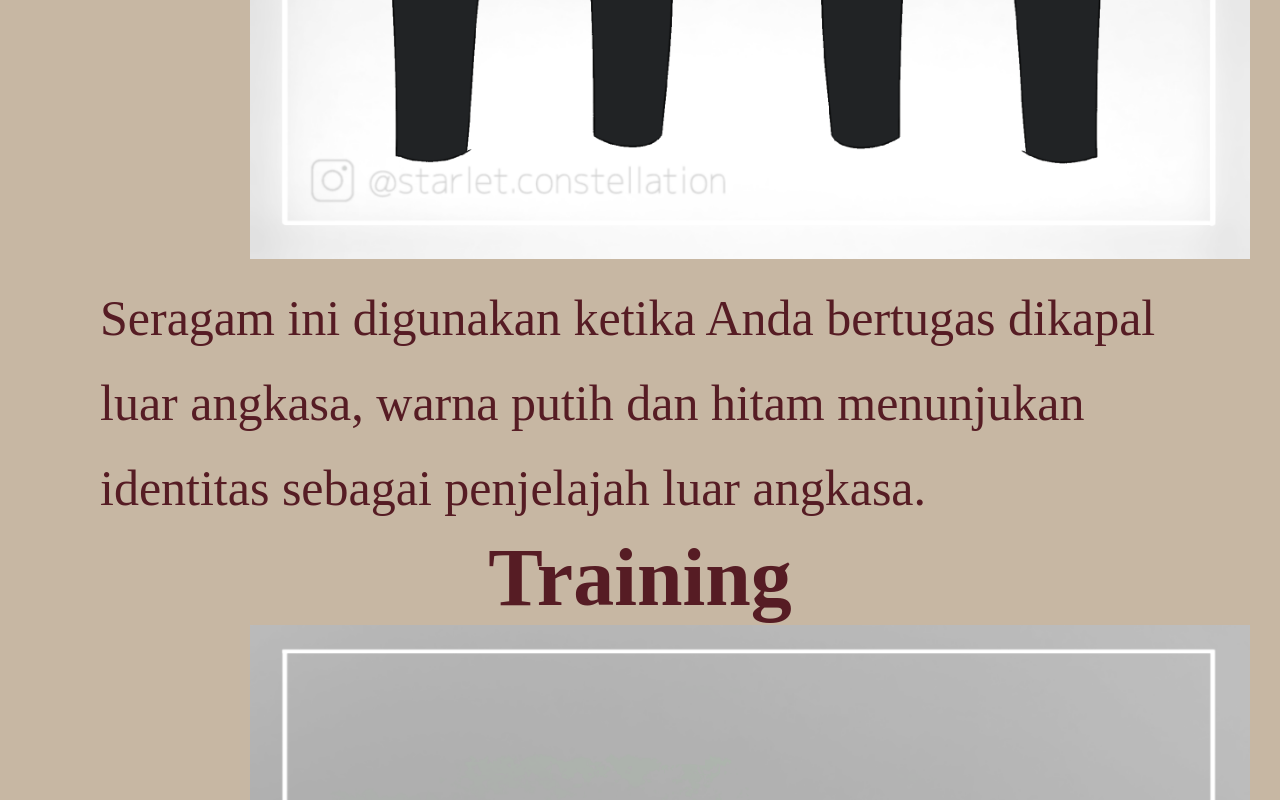
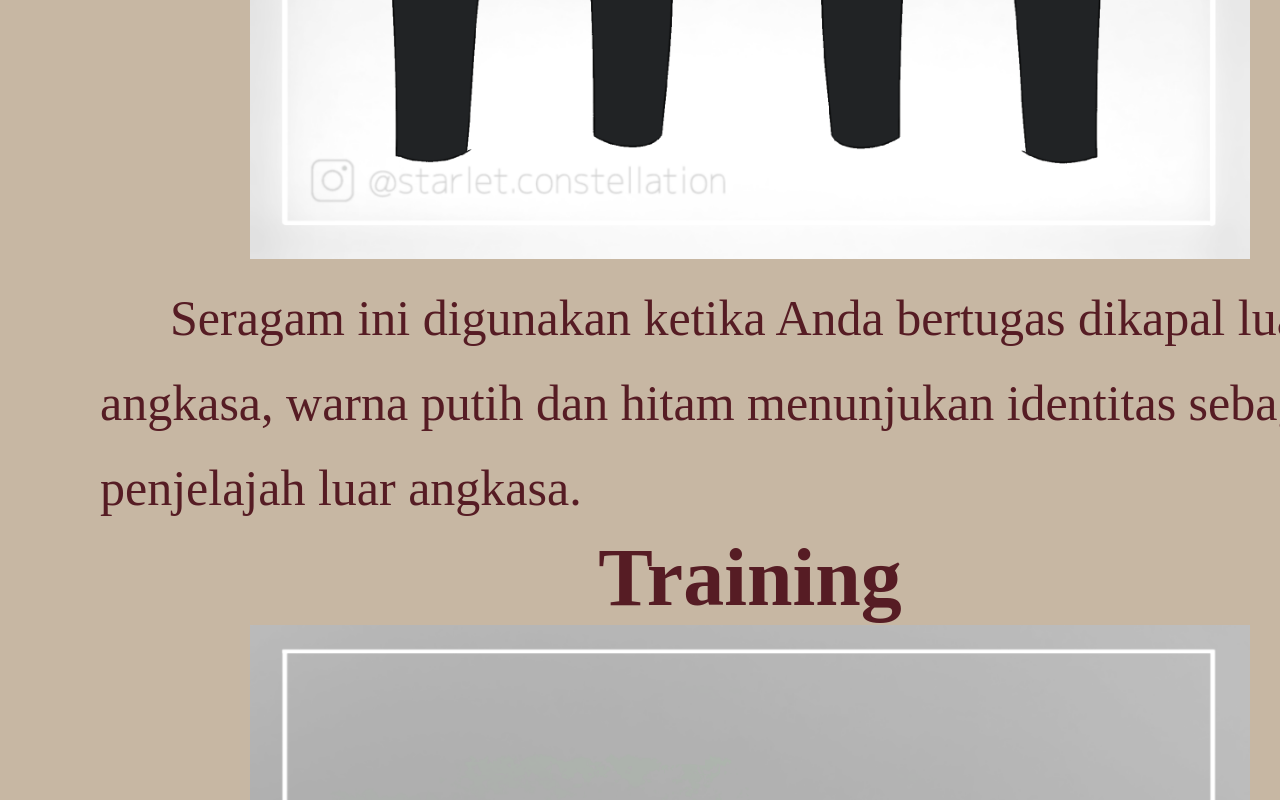
Before and after one commit to Makareruu/souyopage, a plain HTML site: page constellations.html in a window 1280 px wide. Shown: the part 11117-11917 px from the top of the page. Drawn offline with Linux system fonts and the light colour scheme.

Commit message:
Update constellations.css

```diff
--- a/constellations.css
+++ b/constellations.css
@@ -142,18 +142,23 @@
 }
 .uniform h2 {
     text-align: center;
+    background-color: transparent;
 }
 .uniform h3 {
     text-align: center;
+    background-color: transparent;
 }
 .uniform {
     font-size: 70px;
+    width: 1500px;
 }
 .uniform p {
     font-size: 50px;
     line-height: 85px;
     margin-left: 100px;
     margin-right: 100px;
+    background-color: transparent;
+    text-indent: 70px;
 }
 .admin button {
     width: 400px;
```
